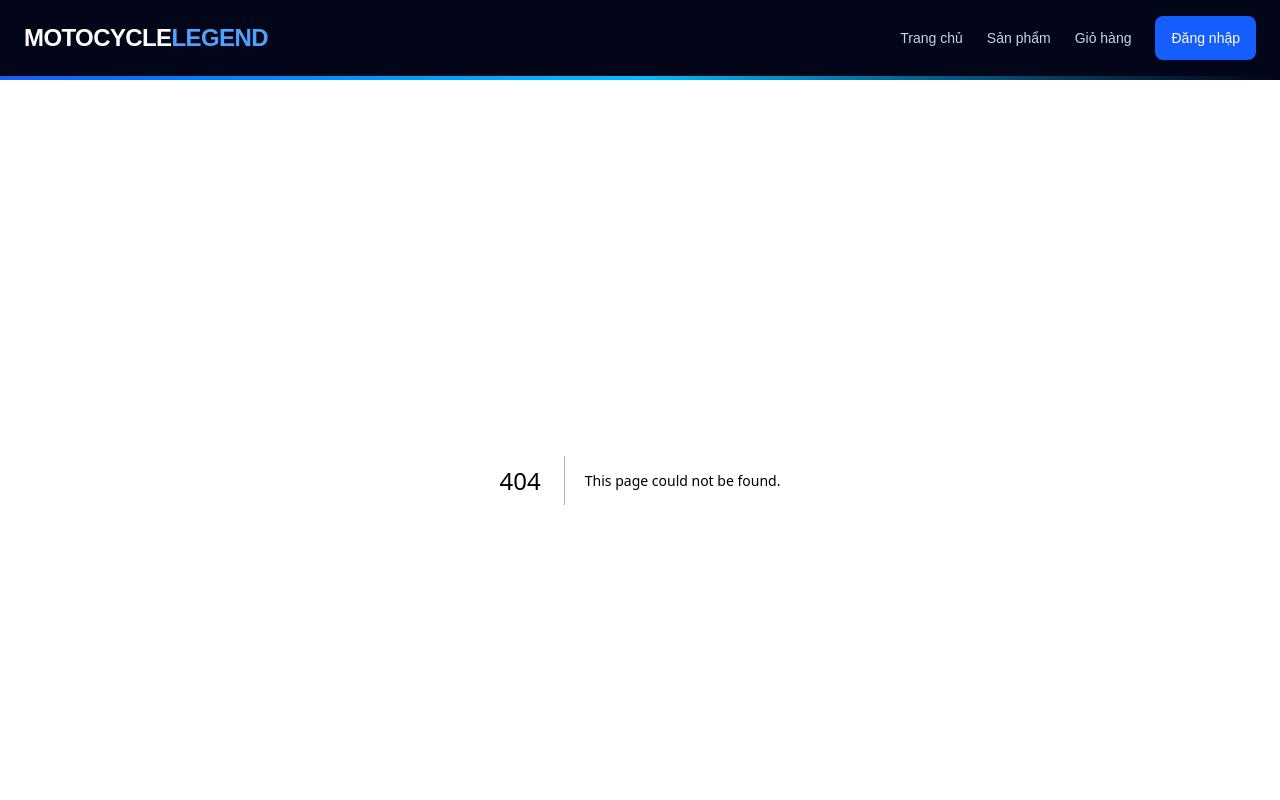
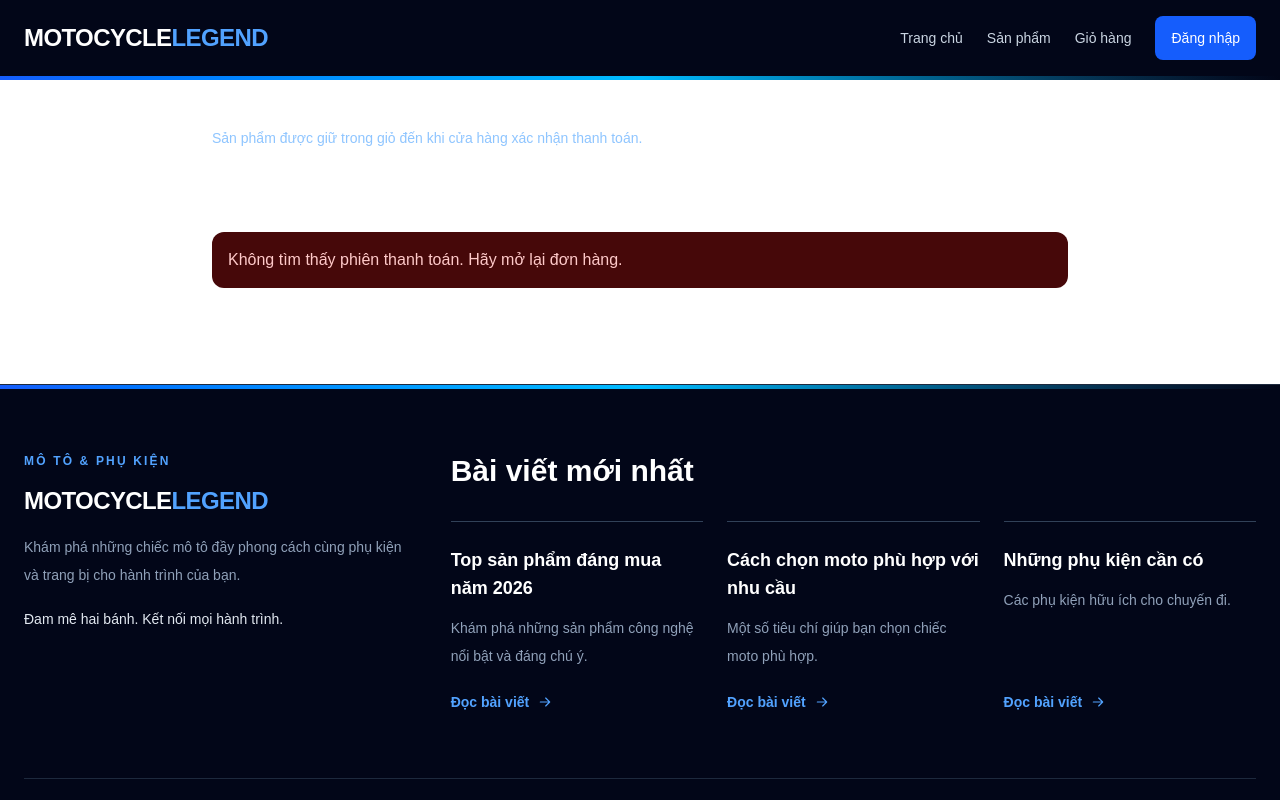
Before and after one commit to nguyenvutruongson23062006/THLTW_HungSon_24D_Temp, a Next.js app in the folder frontend/: page /order/chuyen-khoan in a window 1280 px wide. Before the commit this address had no page. Shown: the top 800 px of the page. Built offline with nearby package versions, Linux system fonts and the light colour scheme.

Commit message:
Cập nhật frontend/app/order/chuyen-khoan/page.tsx

```diff
--- /dev/null
+++ b/frontend/app/order/chuyen-khoan/page.tsx
@@ -0,0 +1,56 @@
+"use client";
+
+import Link from "next/link";
+import { useEffect, useState } from "react";
+import { guiShop } from "@/lib/shop/api";
+import type { DonCuaToi } from "@/lib/shop/donHang";
+import QrChuyenKhoan from "@/components/shop/QrChuyenKhoan";
+import { nutPhu } from "@/components/shop/GiaoDien";
+import { truSanPhamDaThanhToan } from "@/lib/cart";
+
+type Phien = { ma: number; khoa: string };
+type Don = Pick<DonCuaToi, 'ma_don_hang' | 'tong_tien' | 'chuyen_khoan' | 'trang_thai' | 'trang_thai_thanh_toan' | 'so_thang_tra_gop' | 'lich_tra_gop'>;
+
+export default function TrangChuyenKhoan() {
+  const [don, setDon] = useState<Don | null>(null);
+  const [phien, setPhien] = useState<Phien | null>(null);
+  const [loi, setLoi] = useState("");
+  const [tai, setTai] = useState(false);
+  async function kiemTra(p: Phien) {
+    setTai(true); setLoi("");
+    try {
+      const moi = await guiShop<Don>("/thanh-toan/chuyen-khoan", { ma_don_hang: p.ma, khoa: p.khoa });
+      setDon(moi);
+      if (moi.trang_thai_thanh_toan === 'da_thanh_toan') {
+        const key = `shop_don_gio_${p.ma}`;
+        const cu = sessionStorage.getItem(key);
+        if (cu) { truSanPhamDaThanhToan(JSON.parse(cu)); sessionStorage.removeItem(key); }
+      }
+    }
+    catch(e) { setLoi(e instanceof Error ? e.message : "Không tải được thanh toán."); }
+    finally { setTai(false); }
+  }
+  useEffect(() => {
+    Promise.resolve().then(() => {
+      try {
+        const hash = new URLSearchParams(window.location.hash.slice(1));
+        const p: Phien = hash.has('khoa') ? { ma: Number(hash.get('ma')), khoa: hash.get('khoa')! } : JSON.parse(sessionStorage.getItem('shop_don_qr') ?? 'null');
+        window.history.replaceState(null, '', '/order/chuyen-khoan');
+        if (!p || !Number.isInteger(p.ma) || p.ma < 1 || !/^[a-f0-9]{64}$/.test(p.khoa)) throw new Error('Không tìm thấy phiên thanh toán. Hãy mở lại đơn hàng.');
+        sessionStorage.setItem('shop_don_qr', JSON.stringify(p)); setPhien(p); void kiemTra(p);
+      } catch(e) { setLoi(e instanceof Error ? e.message : 'Không tìm thấy đơn.'); }
+    });
+  }, []);
+  return <main className="mx-auto max-w-4xl space-y-6 px-5 py-12 text-white">
+    <p className="text-sm text-blue-300">Sản phẩm được giữ trong giỏ đến khi cửa hàng xác nhận thanh toán.</p>
+    <h1 className="text-3xl font-bold">Quét mã QR để thanh toán {don && `#${don.ma_don_hang}`}</h1>
+    {loi && <p role="alert" className="rounded-xl bg-red-950 p-4 text-red-200">{loi}</p>}
+    {tai && <p>Đang kiểm tra thông tin thanh toán...</p>}
+    {don && (don.trang_thai_thanh_toan === 'da_thanh_toan' ? <p className="rounded-xl bg-emerald-950 p-6 text-emerald-200">Cửa hàng đã xác nhận thanh toán thành công.</p> : don.trang_thai === 'da_huy' ? <p className="text-amber-200">Đơn đã hủy. Vui lòng không chuyển tiền cho đơn này.</p> : <><QrChuyenKhoan don={don} /><p className="text-sm text-slate-300">Sau khi chuyển tiền, bấm kiểm tra kết quả. Cửa hàng cần kiểm tra tiền nhận được và xác nhận; vui lòng không chuyển thêm nếu đã chuyển thành công.</p></>)}
+    <div className="flex flex-wrap gap-3">
+      {phien && <button className={nutPhu} disabled={tai} onClick={() => void kiemTra(phien)}>Kiểm tra kết quả thanh toán</button>}
+      <Link className={nutPhu} href="/don-hang">Đơn hàng của tôi</Link><Link className={nutPhu} href="/products">Tiếp tục mua sắm</Link>
+      <Link className={nutPhu} href="/cart">Quay lại giỏ hàng</Link>
+    </div>
+  </main>;
+}
```
